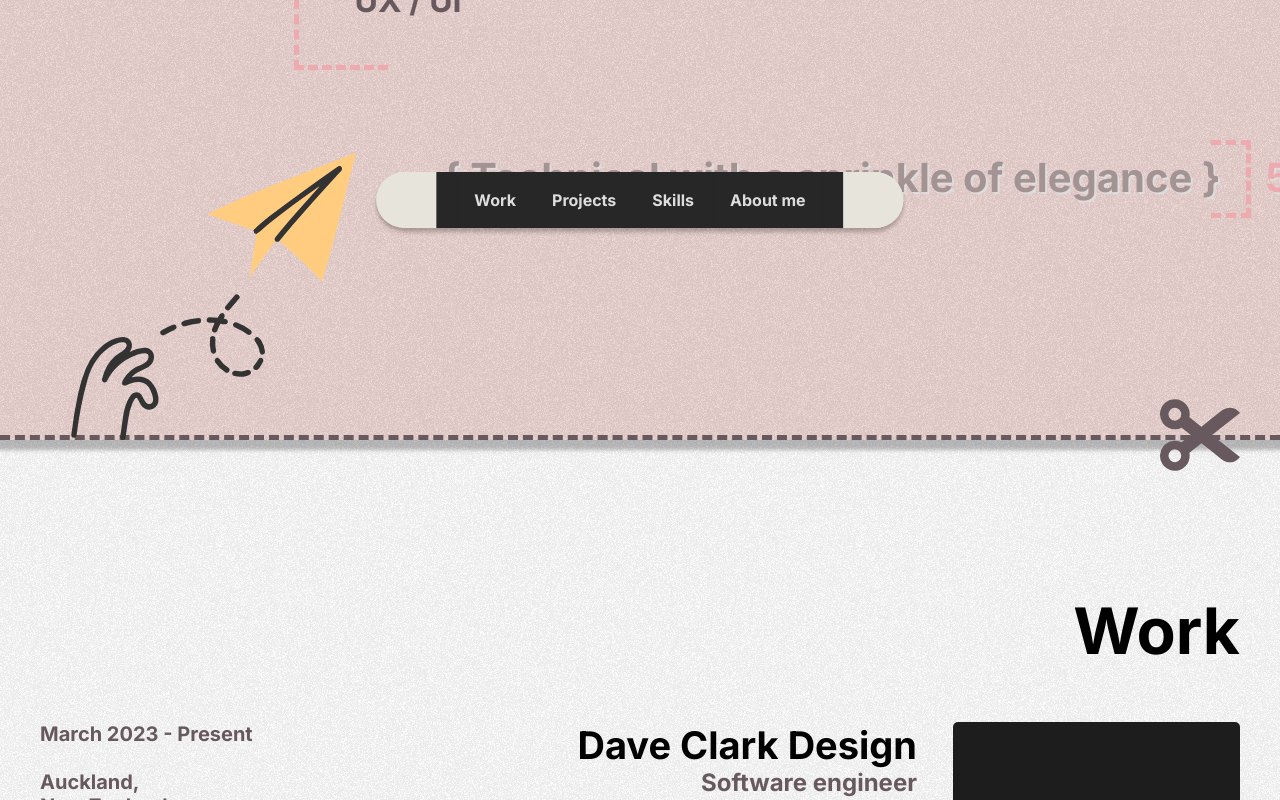
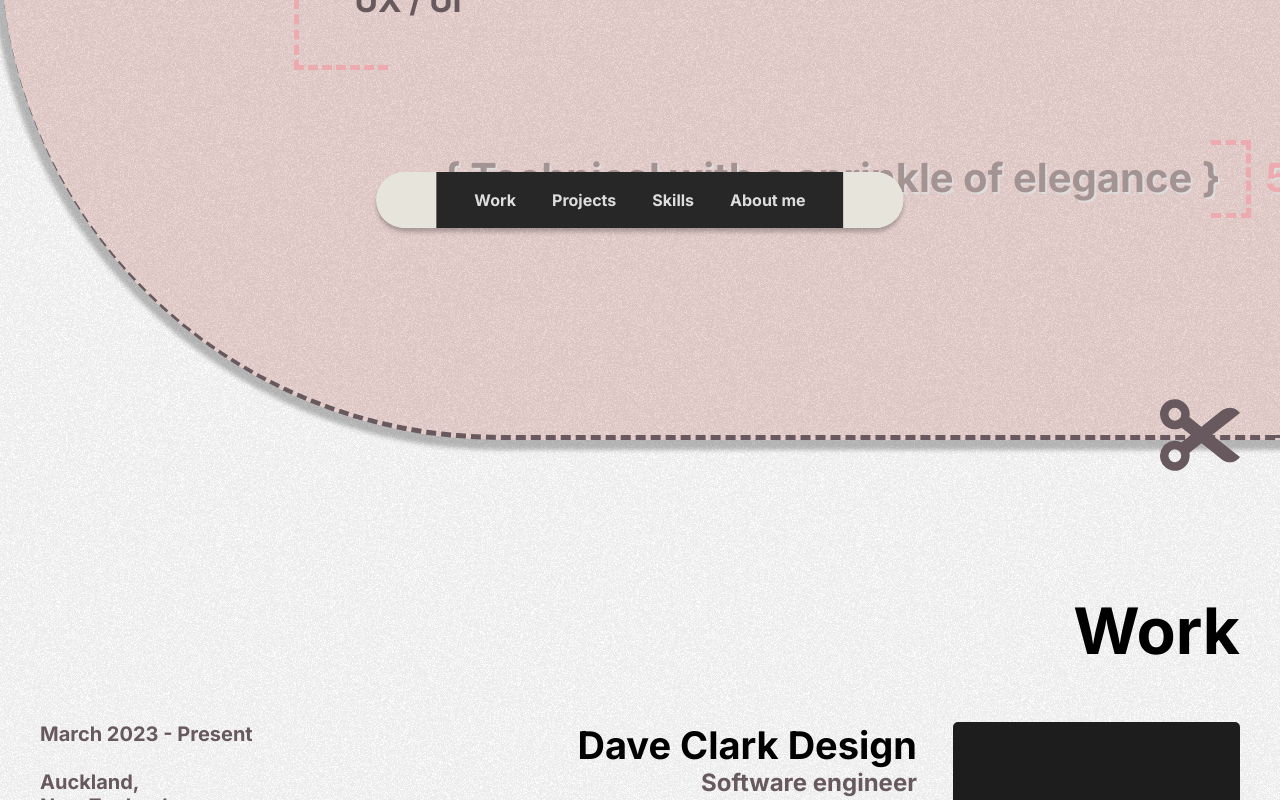
Before and after one commit to jellychn/portfolio3.0, a React (Create React App) app: page /#/dev in a window 1280 px wide. Before the commit this address led to /#/dev. Shown: the part 540-1340 px from the top of the page. Built offline with nearby package versions, Linux system fonts and the light colour scheme.

Commit message:
update style

```diff
--- a/src/components/about-me/AboutMe.scss
+++ b/src/components/about-me/AboutMe.scss
@@ -6,6 +6,7 @@
     background-image: url("../../assets/bg-img.png");
     border-top: 5px dashed #67595E;
     box-shadow: 0 0 4px 10px rgba($color: #000000, $alpha: 0.25);
+    border-top-left-radius: 500px;
 
     .highlight {
         color: #E77F87;
--- a/src/components/master/Master.scss
+++ b/src/components/master/Master.scss
@@ -5,6 +5,7 @@
     background-image: url("../../assets/bg-img.png");
     border-bottom: 5px dashed #67595E;
     box-shadow: 0 0 4px 10px rgba($color: #000000, $alpha: 0.25);
+    border-bottom-left-radius: 500px;
 
     .scissors {
         bottom: -40px;
@@ -13,14 +14,6 @@
         width: 80px;
         height: 80px;
         transform: rotate(-90deg);
-    }
-
-    .paper-plane {
-        position: absolute;
-        width: 350px;
-        height: 350px;
-        bottom: -35px;
-        left: 0pz;
     }
 }
 
--- a/src/components/master/Master.tsx
+++ b/src/components/master/Master.tsx
@@ -2,7 +2,6 @@
 
 import logo from "../../assets/logo.svg";
 import scissors from "../../assets/scissors.svg";
-import paperPlane from "../../assets/paper-plane.svg";
 import { useContext } from "react";
 import Tooltip from "../tooltip/Tooltop";
 import { DesignDecisionsContext, IsDesignContext } from "../../App";
@@ -59,7 +58,6 @@
             </div>
           </div>
         </div>
-        <img className="paper-plane" src={paperPlane} alt="" />
         <img className="scissors" src={scissors} />
       </div>
     </div>
```
Also changed, not shown: src/assets/paper-plane.svg (deleted).
